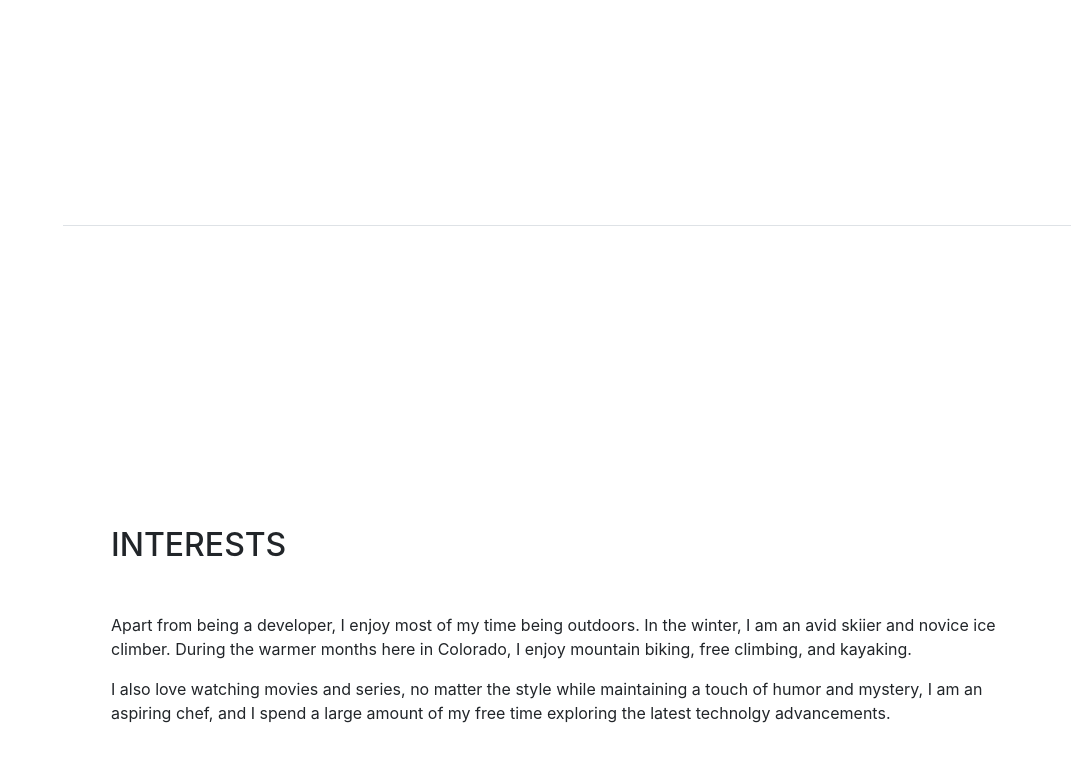
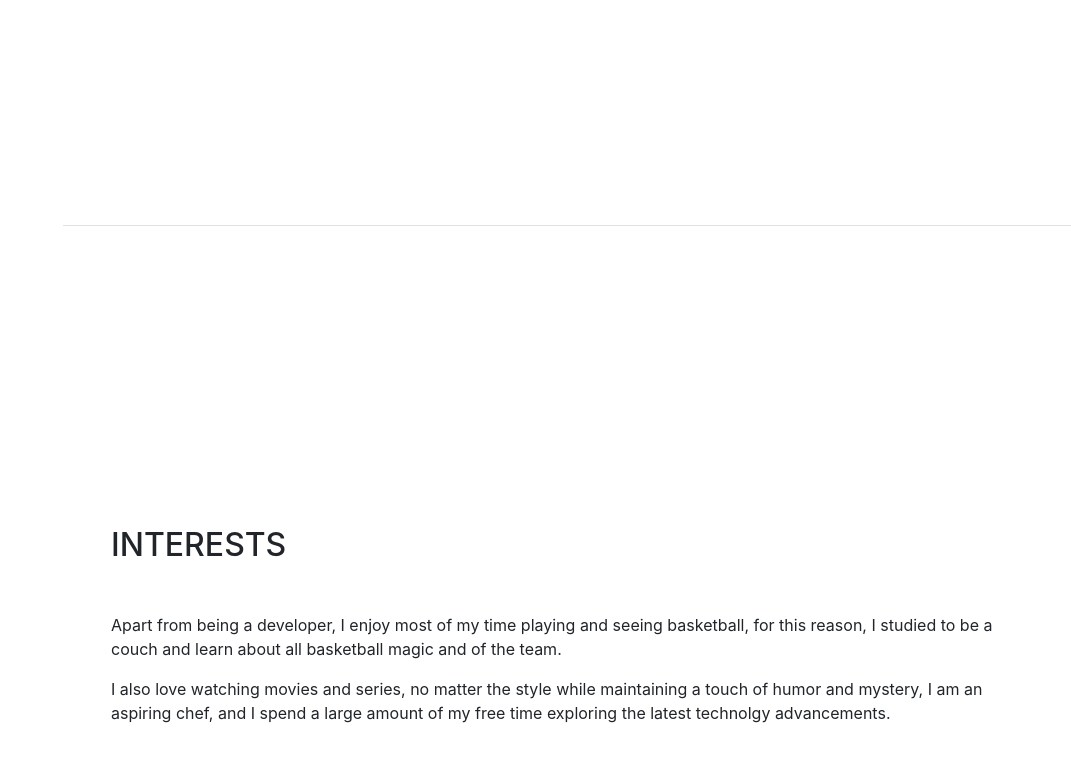
Before and after one commit to AlbertGomezReverter/albertgomezreverter.github.io, a website with bundled scripts: page index.html in a window 1280 px wide. Shown: the part 2974-3736 px from the top of the page, without its empty margins (209-1280 px from the left). Built offline with nearby package versions, Linux system fonts and the light colour scheme; a web font is replaced by a local one.

Commit message:
changing little errors

```diff
--- a/index.html
+++ b/index.html
@@ -230,8 +230,7 @@
     <section class="resume-section p-3 p-lg-5 d-flex flex-column" id="interests">
       <div class="my-auto">
         <h2 class="mb-5">Interests</h2>
-        <p>Apart from being a developer, I enjoy most of my time being outdoors. In the winter, I am an avid skiier and
-          novice ice climber. During the warmer months here in Colorado, I enjoy mountain biking, free climbing, and kayaking.</p>
+        <p>Apart from being a developer, I enjoy most of my time playing and seeing basketball, for this reason, I studied to be a couch and learn about all basketball magic and of the team.</p>
         <p class="mb-0">I also love watching movies and series, no matter the style while maintaining a touch of humor and mystery, I am an aspiring
           chef, and I spend a large amount of my free time exploring the latest technolgy advancements.</p>
       </div>
```
